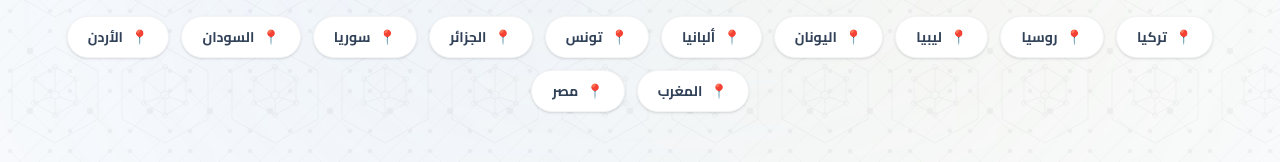
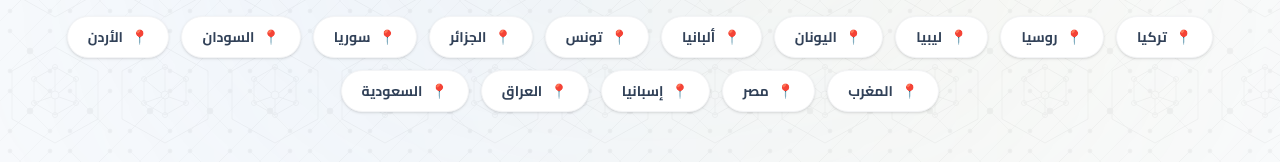
Before and after one commit to emadeldinhisham/IKhals---Next-js-, a Next.js app: page / in a window 1280 px wide. Shown: the part 4662-4824 px from the top of the page. Built offline with nearby package versions, Linux system fonts and the light colour scheme.

Commit message:
add IRAQ - SPAIN - SAUDIARABIA

```diff
--- a/components/sections/ExportMap.tsx
+++ b/components/sections/ExportMap.tsx
@@ -19,6 +19,9 @@
   { nameAr: "الأردن",  nameEn: "Jordan",  coords: [36.2384, 30.5852] as [number, number], id: "400" },
   { nameAr: "المغرب",  nameEn: "Morocco", coords: [-7.0926, 31.7917] as [number, number], id: "504" },
   { nameAr: "مصر",     nameEn: "Egypt",   coords: [30.8025, 26.8206] as [number, number], id: "818" },
+  { nameAr: "إسبانيا", nameEn: "Spain",   coords: [-3.7492, 40.4637] as [number, number], id: "724" },
+  { nameAr: "العراق",  nameEn: "Iraq",    coords: [43.6793, 33.2232] as [number, number], id: "368" },
+  { nameAr: "السعودية", nameEn: "Saudi Arabia", coords: [45.0792, 23.8859] as [number, number], id: "682" },
 ];
 
 const HIGHLIGHTED_IDS = new Set(EXPORT_COUNTRIES.map((c) => c.id));
```
